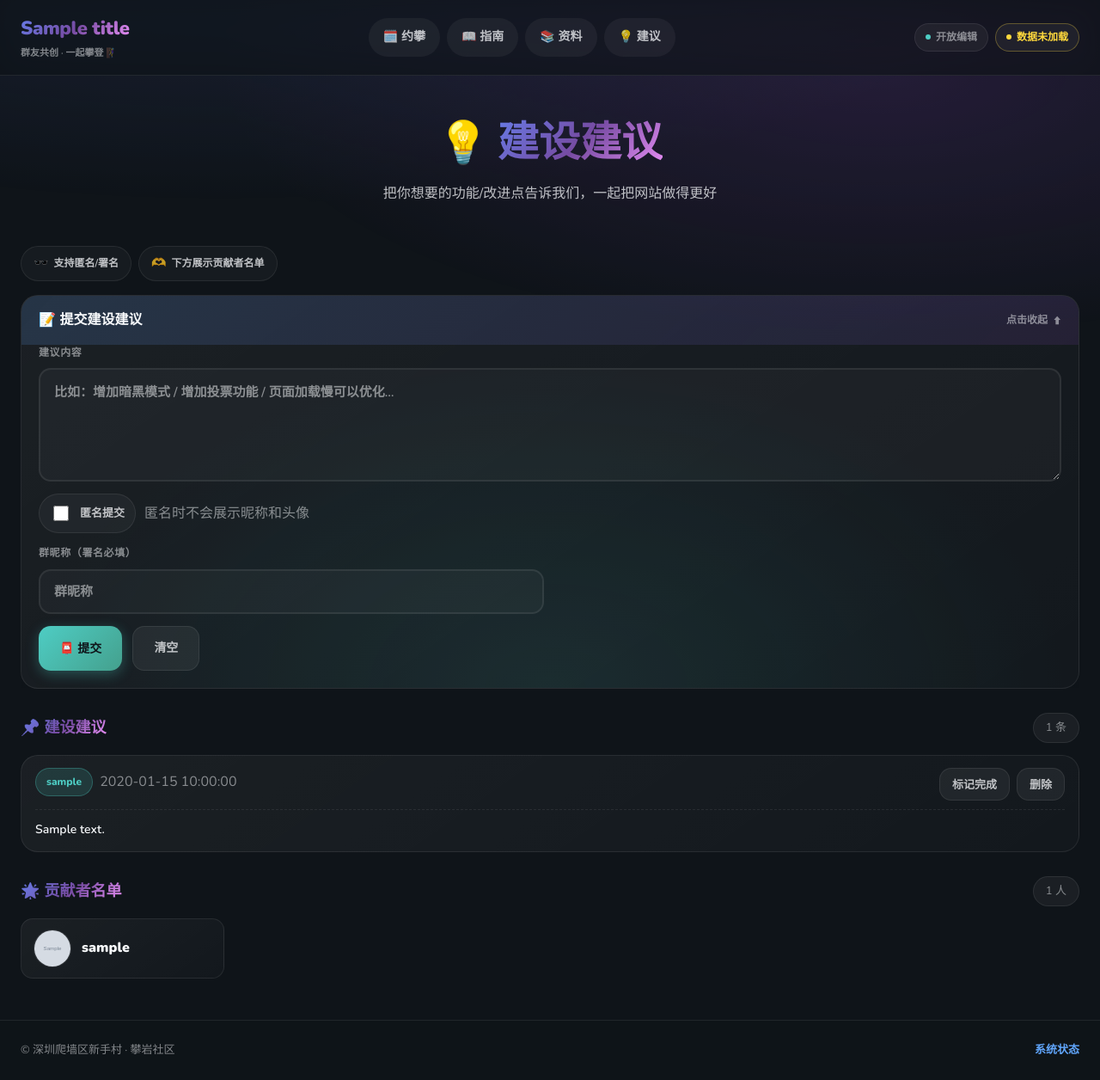
After one commit to YHao-o/climb-buddy-board, a FastAPI app: template templates/suggestions.html in a window 1280 px wide. The commit adds this page. Shown: the whole page at 86% size. Run offline with FastAPI, Linux system fonts and the light colour scheme; the template is opened without the code that fills it: most values are stand-ins (such as "Sample title", 1, 10 or a date in 2020); grey boxes marked "Sample" are stand-in pictures.

Commit message:
更新新增建议和贡献者名单

```diff
--- a/main.py
+++ b/main.py
@@ -33,6 +33,7 @@ ASSETS_DIR = ROOT / "static"
 TEMPLATES_DIR = ROOT / "templates"
 DB_PATH = ROOT / "data.db"
 DOCS_DIR = ROOT / "library_files"
+CONTRIB_DIR = ROOT / "contribute"
 # 站点基础地址（用于生成邀请/复制链接）
 #BASE_URL ="https://panyanfor.fun"
 BASE_URL = "http:120.79.176.134:8000"
@@ -75,6 +76,9 @@ if ASSETS_DIR.exists():
 IMAGES_DIR.mkdir(parents=True, exist_ok=True)
 app.mount("/images", StaticFiles(directory=str(IMAGES_DIR)), name="images")
 DOCS_DIR.mkdir(parents=True, exist_ok=True)
+# Contributors avatars (from repo folder)
+CONTRIB_DIR.mkdir(parents=True, exist_ok=True)
+app.mount("/contribute", StaticFiles(directory=str(CONTRIB_DIR)), name="contribute")
 
 templates = Jinja2Templates(directory=str(TEMPLATES_DIR))
 
@@ -374,6 +378,33 @@ def _validate_file_content(content: bytes, suffix: str) -> bool:
         if content[:len(sig)] == sig:
             return True
     return False
+
+
+def _normalize_bool(v: Any) -> bool:
+    if v is None:
+        return False
+    s = str(v).strip().lower()
+    return s in {"1", "true", "yes", "on"}
+
+
+def _list_contributors_from_folder() -> list[dict[str, Any]]:
+    """
+    List contributors from `contribute/` folder:
+    - each *.ico file => one contributor
+    - filename stem => nickname
+    """
+    out: list[dict[str, Any]] = []
+    try:
+        files = [p for p in CONTRIB_DIR.iterdir() if p.is_file() and p.suffix.lower() == ".ico"]
+    except Exception:
+        files = []
+    files.sort(key=lambda p: p.stem.lower())
+    for p in files:
+        nickname = (p.stem or "").strip()
+        if not nickname:
+            continue
+        out.append({"nickname": nickname, "avatar_filename": p.name})
+    return out
 
 
 def _count_today_uploads() -> int:
@@ -971,6 +1002,121 @@ async def library_delete(request: Request, filename: str):
         return RedirectResponse(url="/library?err=删除失败，请稍后重试", status_code=303)
 
 
+@app.get("/suggestions", response_class=HTMLResponse)
+# 建设建议（可匿名/署名）
+async def suggestions_page(request: Request, err: str | None = None, msg: str | None = None):
+    contributors = _list_contributors_from_folder()
+    conn = get_conn()
+    try:
+        suggestions = guide_db.list_suggestions(conn, limit=200)
+    finally:
+        conn.close()
+    return templates.TemplateResponse(
+        "suggestions.html",
+        {
+            "request": request,
+            "title": "建设建议",
+            "excel_exists": (EXCEL_PATH.exists() or DB_PATH.exists()),
+            "images_mounted": True,
+            "err": err or "",
+            "msg": msg or "",
+            "suggestions": suggestions,
+            "contributors": contributors,
+        },
+    )
+
+
+@app.post("/suggestions/new")
+async def suggestions_new(request: Request):
+    form = await request.form()
+    content = str(form.get("content") or "").strip()
+    nickname = str(form.get("nickname") or "").strip()
+    is_anonymous = _normalize_bool(form.get("anonymous"))
+
+    if not content:
+        _audit("suggestion_create_failed_no_content", request=request, is_anonymous=is_anonymous)
+        return RedirectResponse(url="/suggestions?err=请填写建议内容", status_code=303)
+    if len(content) > 2000:
+        _audit(
+            "suggestion_create_failed_too_long",
+            request=request,
+            is_anonymous=is_anonymous,
+            content_len=len(content),
+        )
+        return RedirectResponse(url="/suggestions?err=建议内容太长（最多2000字）", status_code=303)
+
+    avatar_filename = ""
+    # If anonymous, ignore nickname/avatar
+    if is_anonymous:
+        nickname = ""
+    else:
+        if not nickname:
+            _audit("suggestion_create_failed_no_nickname", request=request)
+            return RedirectResponse(url="/suggestions?err=署名提交请填写群昵称，或勾选匿名", status_code=303)
+        if len(nickname) > 40:
+            return RedirectResponse(url="/suggestions?err=昵称太长（最多40字）", status_code=303)
+
+        # 记录 IP-昵称关联（复用既有逻辑）
+        _record_ip_nickname(_client_ip(request), nickname)
+
+    conn = get_conn()
+    try:
+        suggestion_id = guide_db.insert_suggestion(
+            conn,
+            content=content,
+            is_anonymous=is_anonymous,
+            nickname=nickname,
+            avatar_filename=avatar_filename,
+        )
+    finally:
+        conn.close()
+
+    _audit(
+        "suggestion_create",
+        request=request,
+        suggestion_id=suggestion_id,
+        is_anonymous=is_anonymous,
+        nickname=nickname if nickname else None,
+        content_len=len(content),
+        has_avatar=bool(avatar_filename),
+    )
+    return RedirectResponse(url="/suggestions?msg=提交成功，感谢共建！", status_code=303)
+
+
+@app.post("/suggestions/{suggestion_id}/delete")
+async def suggestions_delete(request: Request, suggestion_id: int):
+    conn = get_conn()
+    try:
+        ok = guide_db.delete_suggestion(conn, suggestion_id=suggestion_id)
+    finally:
+        conn.close()
+    _audit("suggestion_delete", request=request, suggestion_id=suggestion_id, ok=ok)
+    if not ok:
+        return RedirectResponse(url="/suggestions?err=建议不存在或已被删除", status_code=303)
+    return RedirectResponse(url="/suggestions?msg=已删除", status_code=303)
+
+
+@app.post("/suggestions/{suggestion_id}/done")
+async def suggestions_set_done(request: Request, suggestion_id: int):
+    form = await request.form()
+    is_done = _normalize_bool(form.get("is_done"))
+    conn = get_conn()
+    try:
+        ok = guide_db.set_suggestion_done(conn, suggestion_id=suggestion_id, is_done=is_done)
+    finally:
+        conn.close()
+    _audit(
+        "suggestion_set_done",
+        request=request,
+        suggestion_id=suggestion_id,
+        ok=ok,
+        is_done=is_done,
+    )
+    if not ok:
+        return RedirectResponse(url="/suggestions?err=建议不存在或已被删除", status_code=303)
+    return RedirectResponse(url="/suggestions?msg=已更新", status_code=303)
+
+
 @app.post("/guide/settings/update")
 # 更新指南设置
 async def update_guide_settings(request: Request):
--- a/static/styles.css
+++ b/static/styles.css
@@ -1941,6 +1941,10 @@ form.inline {
   background: linear-gradient(135deg, rgba(78,205,196,0.15) 0%, rgba(102,126,234,0.1) 100%);
 }
 
+.collapse--suggestions summary {
+  background: linear-gradient(135deg, rgba(96,165,250,0.16) 0%, rgba(168,85,247,0.10) 100%);
+}
+
 .collapse--weekboard summary {
   background: linear-gradient(135deg, rgba(255,217,61,0.16) 0%, rgba(102,126,234,0.10) 100%);
 }
@@ -1972,6 +1976,229 @@ form.inline {
 
 .collapse--upload .collapse__hint {
   font-size: 0;
+}
+
+/* ========================================
+   Suggestions / Contributors
+   ======================================== */
+.suggest-form {
+  display: grid;
+  grid-template-columns: 1fr;
+  gap: 14px;
+}
+
+.suggest-form__row {
+  display: flex;
+  align-items: center;
+  justify-content: flex-start;
+  gap: 10px;
+  flex-wrap: wrap;
+}
+
+.suggest-form__grid {
+  display: grid;
+  grid-template-columns: 1fr;
+  gap: 14px;
+}
+
+@media (min-width: 768px) {
+  .suggest-form__grid {
+    grid-template-columns: 1fr 1fr;
+    align-items: start;
+  }
+}
+
+.suggest-form__actions {
+  display: flex;
+  gap: 12px;
+  flex-wrap: wrap;
+  justify-content: flex-start;
+}
+
+.check {
+  display: inline-flex;
+  align-items: center;
+  gap: 10px;
+  padding: 10px 12px;
+  border-radius: var(--radius-xl);
+  background: rgba(255,255,255,0.04);
+  border: 1px solid var(--border-subtle);
+  cursor: pointer;
+  user-select: none;
+}
+
+.check__input {
+  width: 18px;
+  height: 18px;
+  accent-color: var(--accent-mint);
+}
+
+.check__label {
+  font-weight: 800;
+  color: var(--text-secondary);
+  font-size: 13px;
+}
+
+.contributors {
+  margin-top: 28px;
+}
+
+.contributors__header {
+  display: flex;
+  align-items: center;
+  justify-content: space-between;
+  flex-wrap: wrap;
+  gap: 12px;
+  margin-bottom: 14px;
+}
+
+.contributors__title {
+  margin: 0;
+  font-size: 18px;
+  font-weight: 900;
+  background: var(--gradient-hero);
+  -webkit-background-clip: text;
+  -webkit-text-fill-color: transparent;
+  background-clip: text;
+}
+
+.contributors__count {
+  font-size: 13px;
+  color: var(--text-muted);
+  background: rgba(255,255,255,0.05);
+  padding: 6px 14px;
+  border-radius: var(--radius-xl);
+  border: 1px solid var(--border-subtle);
+}
+
+.contributors__grid {
+  display: grid;
+  grid-template-columns: repeat(auto-fill, minmax(210px, 1fr));
+  gap: 12px;
+}
+
+@media (max-width: 480px) {
+  .contributors__grid {
+    grid-template-columns: 1fr;
+  }
+}
+
+.contributor {
+  display: flex;
+  align-items: center;
+  gap: 12px;
+  padding: 12px 14px;
+  border-radius: var(--radius-md);
+  background: var(--bg-card);
+  border: 1px solid var(--border-subtle);
+  transition: transform 0.2s var(--ease-smooth), border-color 0.2s var(--ease-smooth);
+}
+
+.contributor:hover {
+  transform: translateY(-2px);
+  border-color: var(--border-glow);
+}
+
+.avatar {
+  width: 44px;
+  height: 44px;
+  border-radius: 999px;
+  object-fit: cover;
+  border: 1px solid var(--border-subtle);
+  background: rgba(255,255,255,0.03);
+  flex: 0 0 auto;
+}
+
+.avatar--fallback {
+  display: inline-flex;
+  align-items: center;
+  justify-content: center;
+  font-weight: 900;
+  color: #0f1419;
+  background: linear-gradient(135deg, rgba(78,205,196,0.95) 0%, rgba(96,165,250,0.92) 100%);
+  border-color: rgba(78,205,196,0.35);
+}
+
+.contributor__meta {
+  min-width: 0;
+  display: flex;
+  align-items: baseline;
+  justify-content: space-between;
+  gap: 10px;
+  flex: 1;
+}
+
+.contributor__name {
+  font-weight: 900;
+  color: var(--text-primary);
+  overflow: hidden;
+  text-overflow: ellipsis;
+  white-space: nowrap;
+}
+
+.contributor__count {
+  font-size: 12px;
+  font-weight: 900;
+  color: var(--accent-mint);
+  background: rgba(78, 205, 196, 0.12);
+  border: 1px solid rgba(78, 205, 196, 0.25);
+  padding: 4px 10px;
+  border-radius: 999px;
+  flex: 0 0 auto;
+}
+
+/* Suggestions list */
+.suggestions {
+  margin-top: 28px;
+}
+
+.suggestions__list {
+  display: grid;
+  grid-template-columns: 1fr;
+  gap: 12px;
+}
+
+.suggestion {
+  border-radius: var(--radius-lg);
+  background: var(--bg-card);
+  border: 1px solid var(--border-subtle);
+  padding: 14px 16px;
+}
+
+.suggestion--done {
+  opacity: 0.7;
+}
+
+.suggestion__header {
+  display: flex;
+  align-items: flex-start;
+  justify-content: space-between;
+  gap: 12px;
+  flex-wrap: wrap;
+  padding-bottom: 10px;
+  border-bottom: 1px dashed var(--border-subtle);
+}
+
+.suggestion__meta {
+  display: flex;
+  align-items: center;
+  gap: 8px;
+  flex-wrap: wrap;
+}
+
+.suggestion__actions {
+  display: flex;
+  gap: 8px;
+  flex-wrap: wrap;
+}
+
+.suggestion__content {
+  margin-top: 12px;
+  white-space: pre-wrap;
+  word-break: break-word;
+  color: var(--text-primary);
+  font-weight: 600;
+  font-size: 14px;
 }
 
 /* Upload limit reached notice */
--- a/templates/base.html
+++ b/templates/base.html
@@ -44,7 +44,11 @@
           📖 指南
         </a>
         <a class="nav__link {{ 'nav__link--active' if request.url.path.startswith('/library') else '' }}" href="/library">
-          📚 图书馆
+          📚 资料
+        </a>
+        <a class="nav__link {{ 'nav__link--active' if request.url.path.startswith('/suggestions') else '' }}"
+          href="/suggestions">
+          💡 建议
         </a>
       </nav>
 
--- /dev/null
+++ b/templates/suggestions.html
@@ -0,0 +1,163 @@
+{% extends "base.html" %}
+
+{% block content %}
+<section class="hero">
+  <h1 class="hero__title"><span class="hero__emoji" aria-hidden="true">💡</span><span
+      class="hero__title-text">建设建议</span></h1>
+  <p class="hero__subtitle">把你想要的功能/改进点告诉我们，一起把网站做得更好</p>
+</section>
+
+<div class="info-badges">
+  <span class="info-badge">
+    <span class="info-badge__icon">🕶️</span>
+    支持匿名/署名
+  </span>
+  <span class="info-badge">
+    <span class="info-badge__icon">🫶</span>
+    下方展示贡献者名单
+  </span>
+</div>
+
+{% if err %}
+<div class="alert alert--error">
+  <span class="alert__icon">⚠️</span>
+  <span class="alert__text">{{ err }}</span>
+</div>
+{% endif %}
+
+{% if msg %}
+<div class="alert alert--success">
+  <span class="alert__icon">✅</span>
+  <span class="alert__text">{{ msg }}</span>
+</div>
+{% endif %}
+
+<details class="collapse collapse--suggestions" open>
+  <summary>
+    <span>📝 提交建设建议</span>
+    <span class="collapse__hint">点击收起</span>
+  </summary>
+  <div class="collapse__body">
+    <form method="post" action="/suggestions/new">
+      <div class="suggest-form">
+        <label class="field">
+          <span class="field__label">建议内容</span>
+          <textarea class="input" name="content" rows="5" maxlength="2000" required
+            placeholder="比如：增加暗黑模式 / 增加投票功能 / 页面加载慢可以优化…"></textarea>
+        </label>
+
+        <div class="suggest-form__row">
+          <label class="check">
+            <input class="check__input" type="checkbox" name="anonymous" value="1" id="suggest-anon" />
+            <span class="check__label">匿名提交</span>
+          </label>
+          <span class="muted">匿名时不会展示昵称和头像</span>
+        </div>
+
+        <div class="suggest-form__grid">
+          <label class="field">
+            <span class="field__label">群昵称（署名必填）</span>
+            <input class="input" name="nickname" id="suggest-nickname" placeholder="群昵称" />
+          </label>
+        </div>
+
+        <div class="suggest-form__actions">
+          <button class="btn btn--primary" type="submit">📮 提交</button>
+          <a class="btn btn--secondary" href="/suggestions">清空</a>
+        </div>
+      </div>
+    </form>
+  </div>
+</details>
+
+<section class="suggestions">
+  <div class="contributors__header">
+    <h2 class="contributors__title">📌 建设建议</h2>
+    <span class="contributors__count">{{ suggestions|length if suggestions else 0 }} 条</span>
+  </div>
+
+  {% if suggestions and suggestions|length > 0 %}
+  <div class="suggestions__list">
+    {% for s in suggestions %}
+    <article class="suggestion {{ 'suggestion--done' if s.is_done else '' }}">
+      <div class="suggestion__header">
+        <div class="suggestion__meta">
+          {% if s.is_anonymous %}
+          <span class="badge">匿名</span>
+          {% else %}
+          <span class="badge badge--success">{{ s.nickname }}</span>
+          {% endif %}
+          <span class="muted">{{ s.created_at }}</span>
+          {% if s.is_done %}
+          <span class="badge badge--success">已完成</span>
+          {% endif %}
+        </div>
+        <div class="suggestion__actions">
+          <form method="post" action="/suggestions/{{ s.id }}/done" class="inline">
+            <input type="hidden" name="is_done" value="{{ '0' if s.is_done else '1' }}" />
+            <button class="btn btn--secondary btn--small" type="submit">
+              {{ '取消完成' if s.is_done else '标记完成' }}
+            </button>
+          </form>
+          <form method="post" action="/suggestions/{{ s.id }}/delete" class="inline" data-confirm="确认删除这条建议？">
+            <button class="btn btn--secondary btn--small" type="submit">删除</button>
+          </form>
+        </div>
+      </div>
+      <div class="suggestion__content">{{ s.content|e }}</div>
+    </article>
+    {% endfor %}
+  </div>
+  {% else %}
+  <section class="empty-state">
+    <div class="empty-state__icon">🧩</div>
+    <h3 class="empty-state__title">还没有建议</h3>
+    <p class="empty-state__text">提交第一条建议，帮助我们一起完善网站</p>
+  </section>
+  {% endif %}
+</section>
+
+<section class="contributors">
+  <div class="contributors__header">
+    <h2 class="contributors__title">🌟 贡献者名单</h2>
+    <span class="contributors__count">{{ contributors|length }} 人</span>
+  </div>
+
+  {% if contributors and contributors|length > 0 %}
+  <div class="contributors__grid" aria-label="贡献者列表">
+    {% for c in contributors %}
+    <div class="contributor">
+      <img class="avatar" src="/contribute/{{ c.avatar_filename|urlencode }}" alt="{{ c.nickname|e }}" loading="lazy" />
+      <div class="contributor__meta">
+        <div class="contributor__name">{{ c.nickname }}</div>
+      </div>
+    </div>
+    {% endfor %}
+  </div>
+  {% else %}
+  <section class="empty-state">
+    <div class="empty-state__icon">🪨</div>
+    <h3 class="empty-state__title">暂时还没有贡献者</h3>
+    <p class="empty-state__text">来提交第一条建设建议，点亮名单吧！</p>
+  </section>
+  {% endif %}
+</section>
+
+<script>
+  // 匿名提交：禁用昵称/头像输入，避免误操作
+  document.addEventListener('DOMContentLoaded', () => {
+    const anon = document.getElementById('suggest-anon')
+    const nick = document.getElementById('suggest-nickname')
+    if (!anon || !nick) return
+    const apply = () => {
+      const on = !!anon.checked
+      nick.disabled = on
+      if (on) {
+        nick.value = ''
+      }
+    }
+    anon.addEventListener('change', apply)
+    apply()
+  })
+</script>
+{% endblock %}
```
Also changed, not shown: db.py (+155 -0 lines), contribute/海鑫.ico (added).
